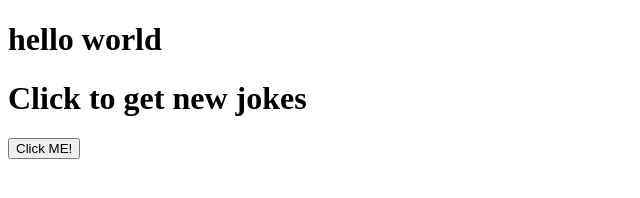
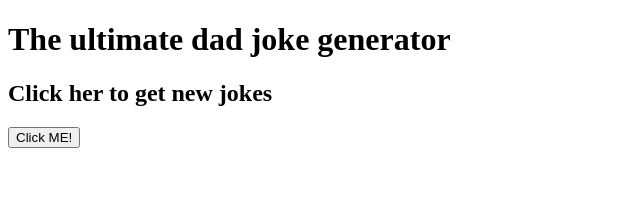
Before and after one commit to gerov18/Dad-joke-generator, a plain HTML site: page index.html in a window 1280 px wide. Shown: the whole page, without its empty margins (0-640 px from the left). Drawn offline with nearby package versions, Linux system fonts and the light colour scheme.

Commit message:
Initial Commit

```diff
--- a/index.html
+++ b/index.html
@@ -5,8 +5,8 @@
     <title>Title</title>
 </head>
 <body>
-    <h1>hello world</h1>
-    <h1>Click to get new jokes</h1>
+    <h1>The ultimate dad joke generator</h1>
+    <h2>Click her to get new jokes</h2>
     <button>Click ME!</button>
     <ul id="jokes"></ul>
 
```
